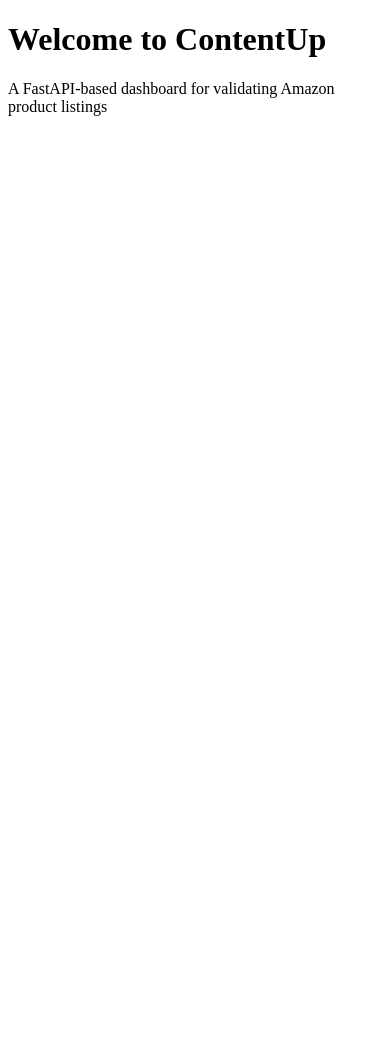
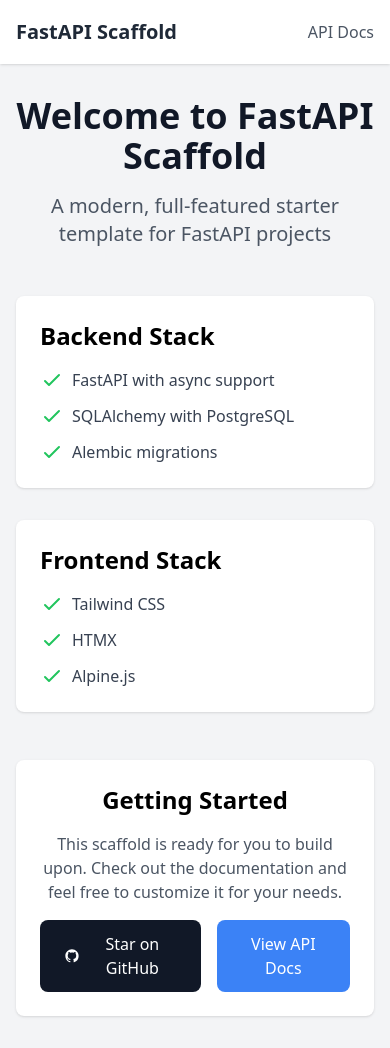
Before and after one commit to Utility-Gods/python-fastapi-sqlchemy-htmx-tailwind, a Python web app: template app/templates/index.html in a window 390 px wide. Before the commit the page ends 116 px from the top, so only its background shows below. Run offline with Jinja, Linux system fonts and the light colour scheme; the template is opened without the code that fills it, so the values that code supplies are empty; style sheets or scripts are compiled from the project's sources; some libraries are stand-ins or nearby versions.

Commit message:
tailwind, htmx and alpine.js

```diff
--- /dev/null
+++ b/app/static/css/input.css
@@ -0,0 +1,17 @@
+@tailwind base;
+@tailwind components;
+@tailwind utilities;
+
+/* Custom styles here */
+
+/* HTMX Indicators */
+.htmx-indicator {
+    opacity: 0;
+    transition: opacity 200ms ease-in;
+}
+.htmx-request .htmx-indicator {
+    opacity: 1
+}
+.htmx-request.htmx-indicator {
+    opacity: 1
+}
--- /dev/null
+++ b/app/templates/base.html
@@ -0,0 +1,44 @@
+<!DOCTYPE html>
+<html lang="en">
+
+<head>
+    <meta charset="UTF-8">
+    <meta name="viewport" content="width=device-width, initial-scale=1.0">
+    <title>{% block title %}FastAPI Scaffold{% endblock %}</title>
+    <!-- Tailwind -->
+    <link href="{{ url_for('static', path='css/output.css') }}" rel="stylesheet">
+    <!-- HTMX -->
+    <script src="https://unpkg.com/htmx.org@1.9.10"></script>
+    <!-- Alpine.js -->
+    <script defer src="https://unpkg.com/alpinejs@3.x.x/dist/cdn.min.js"></script>
+</head>
+
+<body class="bg-gray-100">
+    <nav class="bg-white shadow">
+        <div class="max-w-7xl mx-auto px-4 sm:px-6 lg:px-8">
+            <div class="flex justify-between h-16">
+                <div class="flex">
+                    <div class="flex-shrink-0 flex items-center">
+                        <a href="/" class="text-xl font-bold text-gray-800">
+                            FastAPI Scaffold
+                        </a>
+                    </div>
+                </div>
+                <div class="flex items-center">
+                    <a href="/docs" class="text-gray-600 hover:text-gray-900">
+                        API Docs
+                    </a>
+                </div>
+            </div>
+        </div>
+    </nav>
+
+    <main class="container mx-auto px-4 py-8">
+        {% block content %}{% endblock %}
+    </main>
+
+    <!-- HTMX Progress Bar -->
+    <div class="htmx-indicator fixed top-0 left-0 right-0 h-1 bg-blue-500"></div>
+</body>
+
+</html>
--- a/app/templates/index.html
+++ b/app/templates/index.html
@@ -1,12 +1,86 @@
-<!DOCTYPE html>
-<html lang="en">
-<head>
-    <meta charset="UTF-8">
-    <meta name="viewport" content="width=device-width, initial-scale=1.0">
-    <title>ContentUp</title>
-</head>
-<body>
-    <h1>Welcome to ContentUp</h1>
-    <p>A FastAPI-based dashboard for validating Amazon product listings</p>
-</body>
-</html>
+{% extends "base.html" %}
+
+{% block title %}Welcome - FastAPI Scaffold{% endblock %}
+
+{% block content %}
+<div class="max-w-4xl mx-auto">
+    <div class="text-center mb-12">
+        <h1 class="text-4xl font-bold text-gray-900 mb-4">Welcome to FastAPI Scaffold</h1>
+        <p class="text-xl text-gray-600">A modern, full-featured starter template for FastAPI projects</p>
+    </div>
+
+    <div class="grid grid-cols-1 md:grid-cols-2 gap-8 mb-12">
+        <!-- Backend Stack -->
+        <div class="bg-white rounded-lg shadow p-6">
+            <h2 class="text-2xl font-semibold mb-4">Backend Stack</h2>
+            <ul class="space-y-3">
+                <li class="flex items-center text-gray-700">
+                    <svg class="w-6 h-6 mr-2 text-green-500" fill="none" stroke="currentColor" viewBox="0 0 24 24">
+                        <path stroke-linecap="round" stroke-linejoin="round" stroke-width="2" d="M5 13l4 4L19 7"></path>
+                    </svg>
+                    FastAPI with async support
+                </li>
+                <li class="flex items-center text-gray-700">
+                    <svg class="w-6 h-6 mr-2 text-green-500" fill="none" stroke="currentColor" viewBox="0 0 24 24">
+                        <path stroke-linecap="round" stroke-linejoin="round" stroke-width="2" d="M5 13l4 4L19 7"></path>
+                    </svg>
+                    SQLAlchemy with PostgreSQL
+                </li>
+                <li class="flex items-center text-gray-700">
+                    <svg class="w-6 h-6 mr-2 text-green-500" fill="none" stroke="currentColor" viewBox="0 0 24 24">
+                        <path stroke-linecap="round" stroke-linejoin="round" stroke-width="2" d="M5 13l4 4L19 7"></path>
+                    </svg>
+                    Alembic migrations
+                </li>
+            </ul>
+        </div>
+
+        <!-- Frontend Stack -->
+        <div class="bg-white rounded-lg shadow p-6">
+            <h2 class="text-2xl font-semibold mb-4">Frontend Stack</h2>
+            <ul class="space-y-3">
+                <li class="flex items-center text-gray-700">
+                    <svg class="w-6 h-6 mr-2 text-green-500" fill="none" stroke="currentColor" viewBox="0 0 24 24">
+                        <path stroke-linecap="round" stroke-linejoin="round" stroke-width="2" d="M5 13l4 4L19 7"></path>
+                    </svg>
+                    Tailwind CSS
+                </li>
+                <li class="flex items-center text-gray-700">
+                    <svg class="w-6 h-6 mr-2 text-green-500" fill="none" stroke="currentColor" viewBox="0 0 24 24">
+                        <path stroke-linecap="round" stroke-linejoin="round" stroke-width="2" d="M5 13l4 4L19 7"></path>
+                    </svg>
+                    HTMX
+                </li>
+                <li class="flex items-center text-gray-700">
+                    <svg class="w-6 h-6 mr-2 text-green-500" fill="none" stroke="currentColor" viewBox="0 0 24 24">
+                        <path stroke-linecap="round" stroke-linejoin="round" stroke-width="2" d="M5 13l4 4L19 7"></path>
+                    </svg>
+                    Alpine.js
+                </li>
+            </ul>
+        </div>
+    </div>
+
+    <div class="text-center space-y-6">
+        <div class="bg-white rounded-lg shadow p-6">
+            <h2 class="text-2xl font-semibold mb-4">Getting Started</h2>
+            <p class="text-gray-600 mb-4">
+                This scaffold is ready for you to build upon. Check out the documentation and feel free to customize it for your needs.
+            </p>
+            <div class="flex justify-center gap-4">
+                <a href="https://github.com/yourusername/fastapi-scaffold"
+                   class="inline-flex items-center px-6 py-3 bg-gray-900 text-white rounded-lg hover:bg-gray-800 transition-colors">
+                    <svg class="w-5 h-5 mr-2" fill="currentColor" viewBox="0 0 24 24" aria-hidden="true">
+                        <path fill-rule="evenodd" d="M12 2C6.477 2 2 6.484 2 12.017c0 4.425 2.865 8.18 6.839 9.504.5.092.682-.217.682-.483 0-.237-.008-.868-.013-1.703-2.782.605-3.369-1.343-3.369-1.343-.454-1.158-1.11-1.466-1.11-1.466-.908-.62.069-.608.069-.608 1.003.07 1.531 1.032 1.531 1.032.892 1.53 2.341 1.088 2.91.832.092-.647.35-1.088.636-1.338-2.22-.253-4.555-1.113-4.555-4.951 0-1.093.39-1.988 1.029-2.688-.103-.253-.446-1.272.098-2.65 0 0 .84-.27 2.75 1.026A9.564 9.564 0 0112 6.844c.85.004 1.705.115 2.504.337 1.909-1.296 2.747-1.027 2.747-1.027.546 1.379.202 2.398.1 2.651.64.7 1.028 1.595 1.028 2.688 0 3.848-2.339 4.695-4.566 4.943.359.309.678.92.678 1.855 0 1.338-.012 2.419-.012 2.747 0 .268.18.58.688.482A10.019 10.019 0 0022 12.017C22 6.484 17.522 2 12 2z" clip-rule="evenodd"></path>
+                    </svg>
+                    Star on GitHub
+                </a>
+                <a href="/docs"
+                   class="inline-flex items-center px-6 py-3 bg-blue-500 text-white rounded-lg hover:bg-blue-600 transition-colors">
+                    View API Docs
+                </a>
+            </div>
+        </div>
+    </div>
+</div>
+{% endblock %}
--- a/pyproject.toml
+++ b/pyproject.toml
@@ -11,4 +11,8 @@ dependencies = [
     "alembic>=1.12.0",
     "psycopg2-binary>=2.9.9", # PostgreSQL driver
     "python-dotenv>=1.0.0",
+    "jinja2>=3.1.2", # Template engine
+    "python-multipart>=0.0.6", # For form data
+    "pydantic-settings>=2.8.1",
+    "asyncpg>=0.30.0",
 ]
--- /dev/null
+++ b/tailwind.config.js
@@ -0,0 +1,8 @@
+/** @type {import('tailwindcss').Config} */
+module.exports = {
+  content: ["./app/templates/**/*.html"],
+  theme: {
+    extend: {},
+  },
+  plugins: [],
+}
```
Also changed, not shown: SCAFFOLDING.md (+7 -0 lines), app/api/v1/routes.py (+3 -49 lines), app/main.py (+19 -2 lines), app/templates/partials/search_results.html (added, +13 -0 lines), app/templates/partials/user_detail.html (added, +25 -0 lines), README.md, 6 other files.
